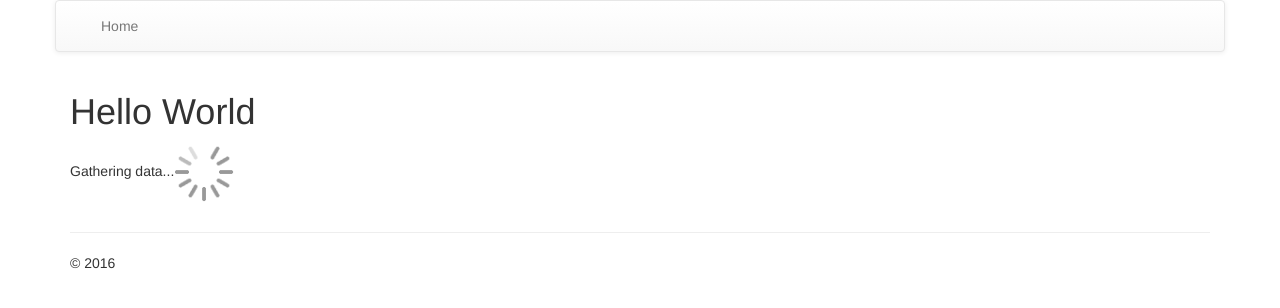
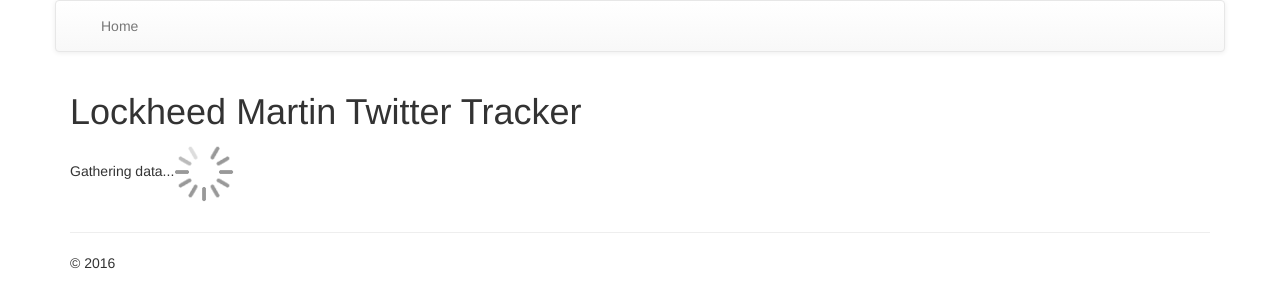
Before and after one commit to mdepero/twitter, a Jekyll site: the page built from index.html, in a window 1280 px wide. Shown: the top 308 px of the page. Built offline with Jekyll 4.4.1, drawn with Linux system fonts in a browser that asks for light colours; Markdown is read by kramdown in place of the engine named in the settings; the list of posts is cut into pages by our own code.

```diff
--- a/index.html
+++ b/index.html
@@ -3,7 +3,7 @@ layout: default
 title: Home
 ---
 
-<h1>Hello World</h1>
+<h1>Lockheed Martin Twitter Tracker</h1>
 
 <!--
 <p>
```
